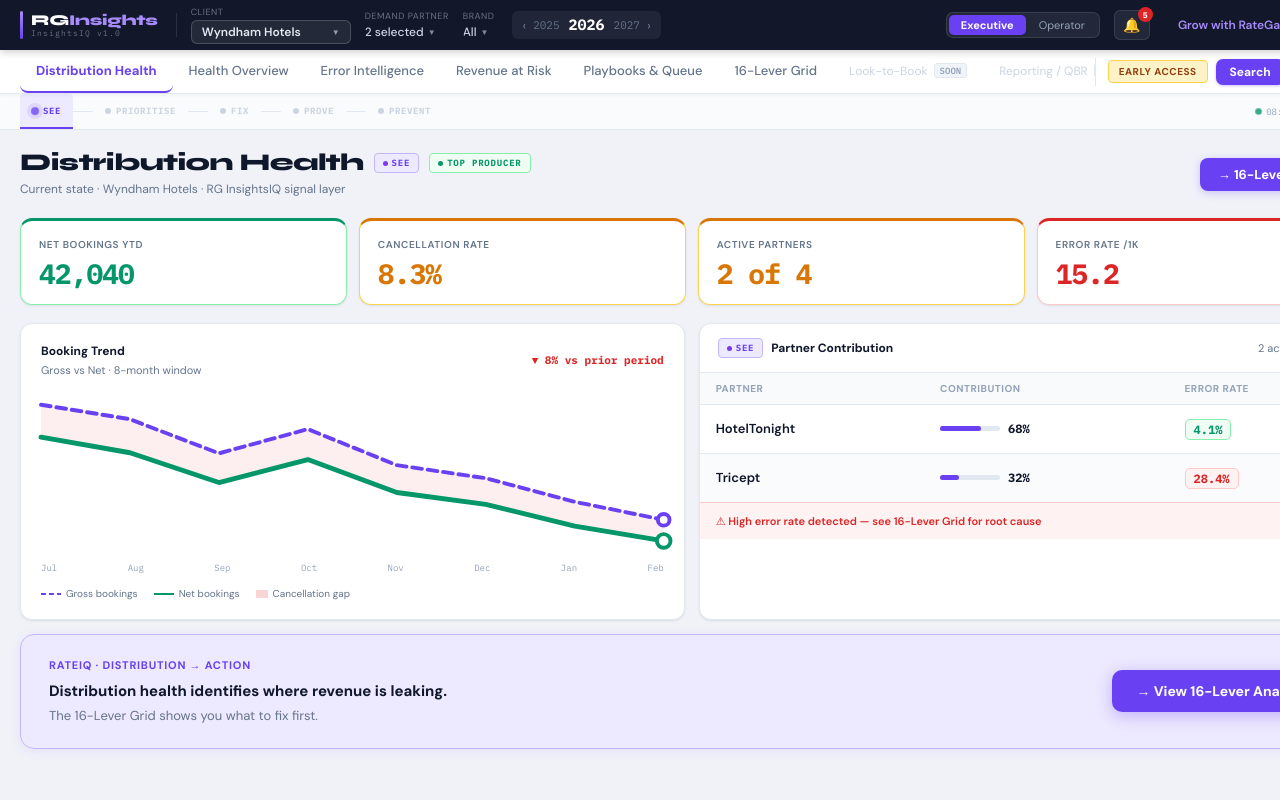
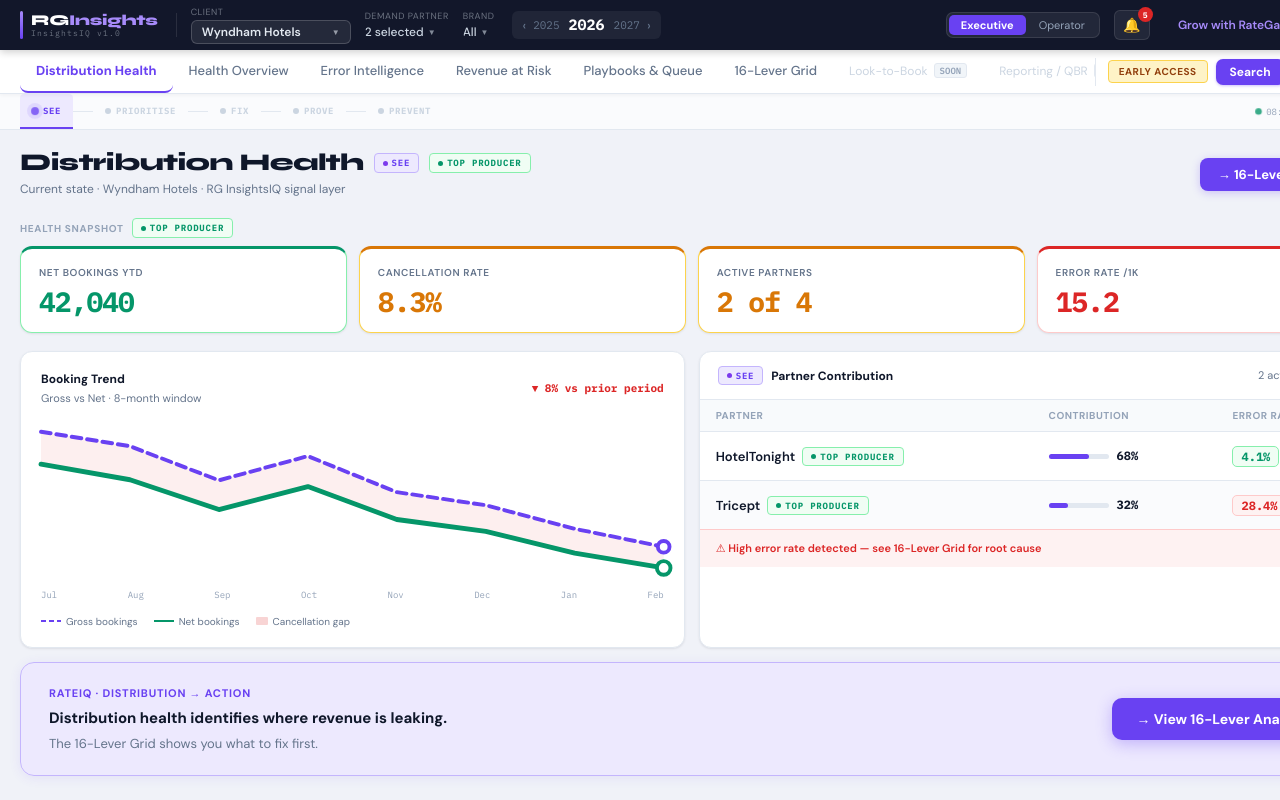
Before and after one commit to jagrose22/insightsiq, a React (Vite) app: page / in a window 1280 px wide. Shown: the top 800 px of the page. Built offline with nearby package versions, Linux system fonts and the light colour scheme.

Commit message:
feat: Item #3 — drill-down card updated + ProducerTier carry-forwards

```diff
--- a/src/App.jsx
+++ b/src/App.jsx
@@ -2040,10 +2040,10 @@
 };
 
 const ACCOUNT_PERFORMANCE = {
-  "Wyndham Hotels":        { bookings:42040, adr:"$94",  conv:"0.81%", channel:"HotelTonight",  yoy:-8  },
-  "IHG Hotels & Resorts":  { bookings:28300, adr:"$118", conv:"1.2%",  channel:"Hotel Tonight",  yoy:+2  },
-  "Omni Hotels & Resorts": { bookings:19400, adr:"$187", conv:"1.4%",  channel:"Agoda",          yoy:-4  },
-  "Choice Hotels":         { bookings:31200, adr:"$82",  conv:"0.79%", channel:"Hopper",         yoy:+6  },
+  "Wyndham Hotels":        { bookings:42040, revenue:"$3.96M", cancelRate:"8.3%",  channel:"Hotel Tonight", yoy:-8 },
+  "IHG Hotels & Resorts":  { bookings:28300, revenue:"$3.34M", cancelRate:"4.1%",  channel:"Hotel Tonight", yoy:+2 },
+  "Omni Hotels & Resorts": { bookings:19400, revenue:"$3.63M", cancelRate:"6.2%",  channel:"Agoda",         yoy:-4 },
+  "Choice Hotels":         { bookings:31200, revenue:"$2.56M", cancelRate:"5.8%",  channel:"Hopper",        yoy:+6 },
 };
 
 function PropertyPerformanceCard({ tenant }) {
@@ -2065,11 +2065,11 @@
         d ? (
           <div style={{background:"#F8FAFC",borderRadius:10,border:`1px solid ${C.border}`,
             padding:"12px 14px"}}>
-            <div style={{display:"grid",gridTemplateColumns:"1fr 1fr",gap:"10px 16px"}}>
+            <div style={{display:"grid",gridTemplateColumns:"1fr 1fr",gap:"10px 16px",marginBottom:12}}>
               {[
                 ["Bookings (12 mo)", d.bookings.toLocaleString()],
-                ["ADR",              d.adr],
-                ["Conversion",       d.conv],
+                ["Net Revenue",      d.revenue],
+                ["Cancellation Rate",d.cancelRate],
                 ["Top Channel",      d.channel],
               ].map(([label, val]) => (
                 <div key={label}>
@@ -2080,7 +2080,7 @@
                 </div>
               ))}
             </div>
-            <div style={{marginTop:12,paddingTop:10,borderTop:`1px solid ${C.t6}`,
+            <div style={{paddingTop:10,borderTop:`1px solid ${C.t6}`,
               display:"flex",alignItems:"center",justifyContent:"space-between"}}>
               <span style={{fontSize:10,color:C.t4,fontWeight:600,textTransform:"uppercase",
                 letterSpacing:0.4}}>YoY Trend</span>
@@ -2143,6 +2143,11 @@
       </div>
 
       {/* 1. Health Snapshot Bar */}
+      <div style={{display:"flex",alignItems:"center",gap:8,marginBottom:8}}>
+        <span style={{fontSize:10,fontWeight:700,color:C.t4,textTransform:"uppercase",
+          letterSpacing:"0.07em"}}>Health Snapshot</span>
+        <ProducerTier name={tenant}/>
+      </div>
       <div style={{display:"grid",gridTemplateColumns:"repeat(4,1fr)",gap:12,marginBottom:18}}>
         {d.kpis.map(k => (
           <div key={k.label} style={{background:C.cardBg,border:`1px solid ${ragBdr[k.rag]}`,
@@ -2229,7 +2234,12 @@
               {d.partners.map((p,i) => (
                 <tr key={p.name} style={{borderBottom:i<d.partners.length-1?`1px solid ${C.t6}`:"none",
                   background:i%2===0?"#fff":"#FAFBFD"}}>
-                  <td style={{padding:"12px 16px",fontSize:13,fontWeight:600,color:C.t1}}>{p.name}</td>
+                  <td style={{padding:"12px 16px"}}>
+                    <div style={{display:"flex",alignItems:"center",gap:7,flexWrap:"wrap"}}>
+                      <span style={{fontSize:13,fontWeight:600,color:C.t1}}>{p.name}</span>
+                      <ProducerTier name={tenant}/>
+                    </div>
+                  </td>
                   <td style={{padding:"12px 16px"}}>
                     <div style={{display:"flex",alignItems:"center",gap:8}}>
                       <div style={{width:60,height:5,background:C.t6,borderRadius:3}}>
```
